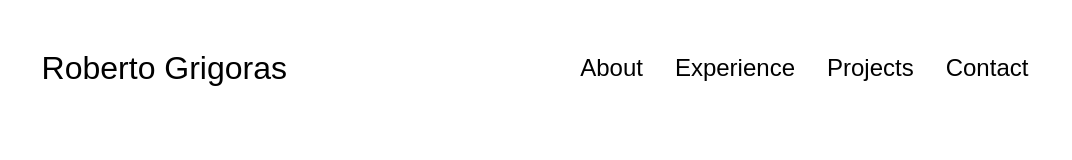
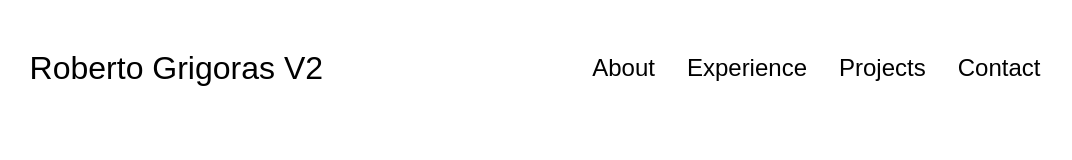
Before and after one commit to robegrg/html-css-js-portofolio, a plain HTML site: page index.html in a window 1280 px wide. Shown: the whole page, without its empty margins (105-1177 px from the left). Drawn offline with Linux system fonts and the light colour scheme; a web font is replaced by a local one.

Commit message:
feat: upgraded title to v2

```diff
--- a/index.html
+++ b/index.html
@@ -10,7 +10,7 @@
   </head>
   <body>
     <nav id="desktop--nav">
-      <div class="desktop--nav__logo">Roberto Grigoras</div>
+      <div class="desktop--nav__logo">Roberto Grigoras V2</div>
       <div>
         <ul class="desktop--nav__links">
           <li><a href="#about">About</a></li>
@@ -21,7 +21,7 @@
       </div>
     </nav>
     <nav id="mobile--nav">
-      <div class="mobile--nav__logo">Roberto Grigoras</div>
+      <div class="mobile--nav__logo">Roberto Grigoras V2</div>
       <div class="mobile--nav__hamburger">
         <div class="mobile--nav__hamburger__icon" onclick="toggleMenu()">
           <span></span>
```
